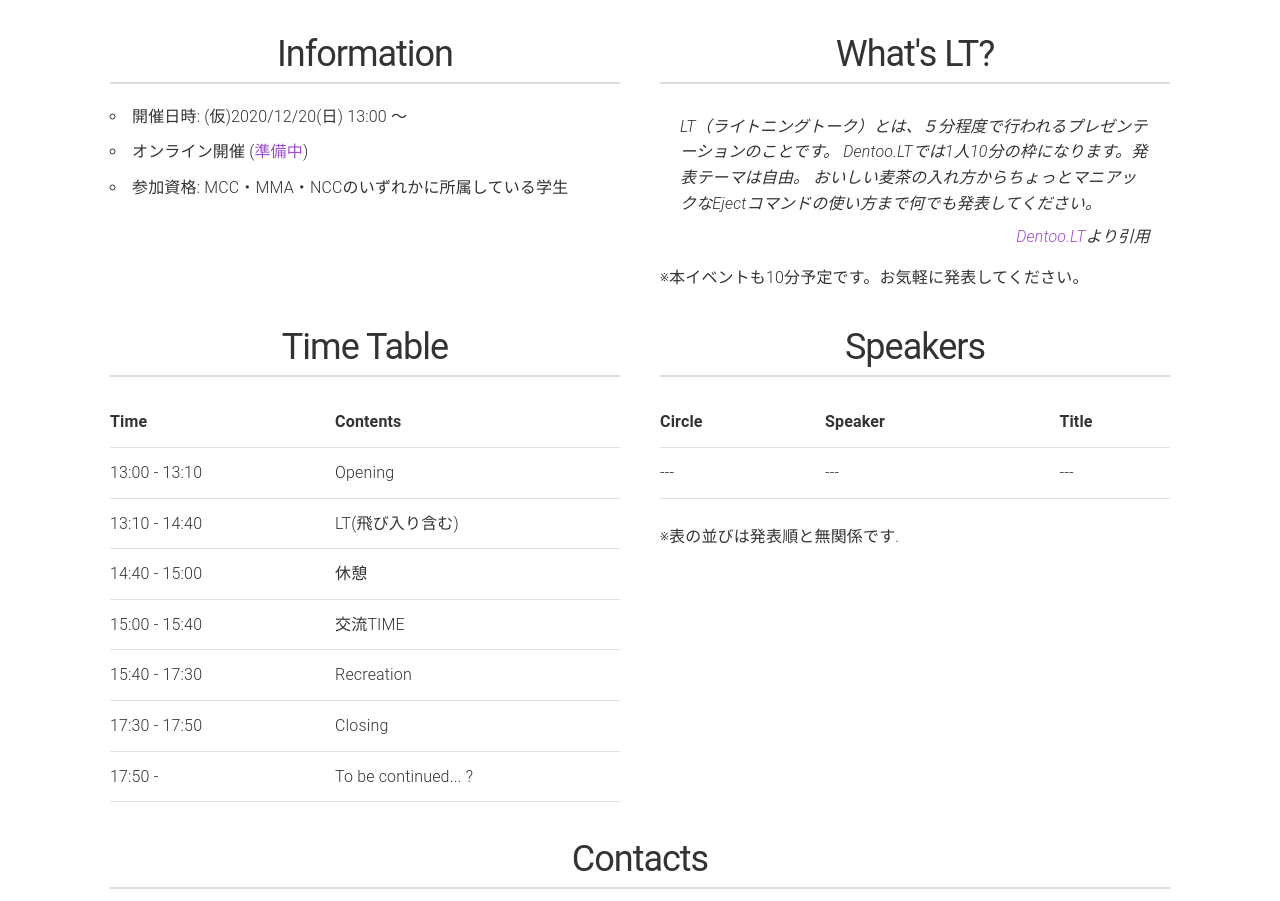
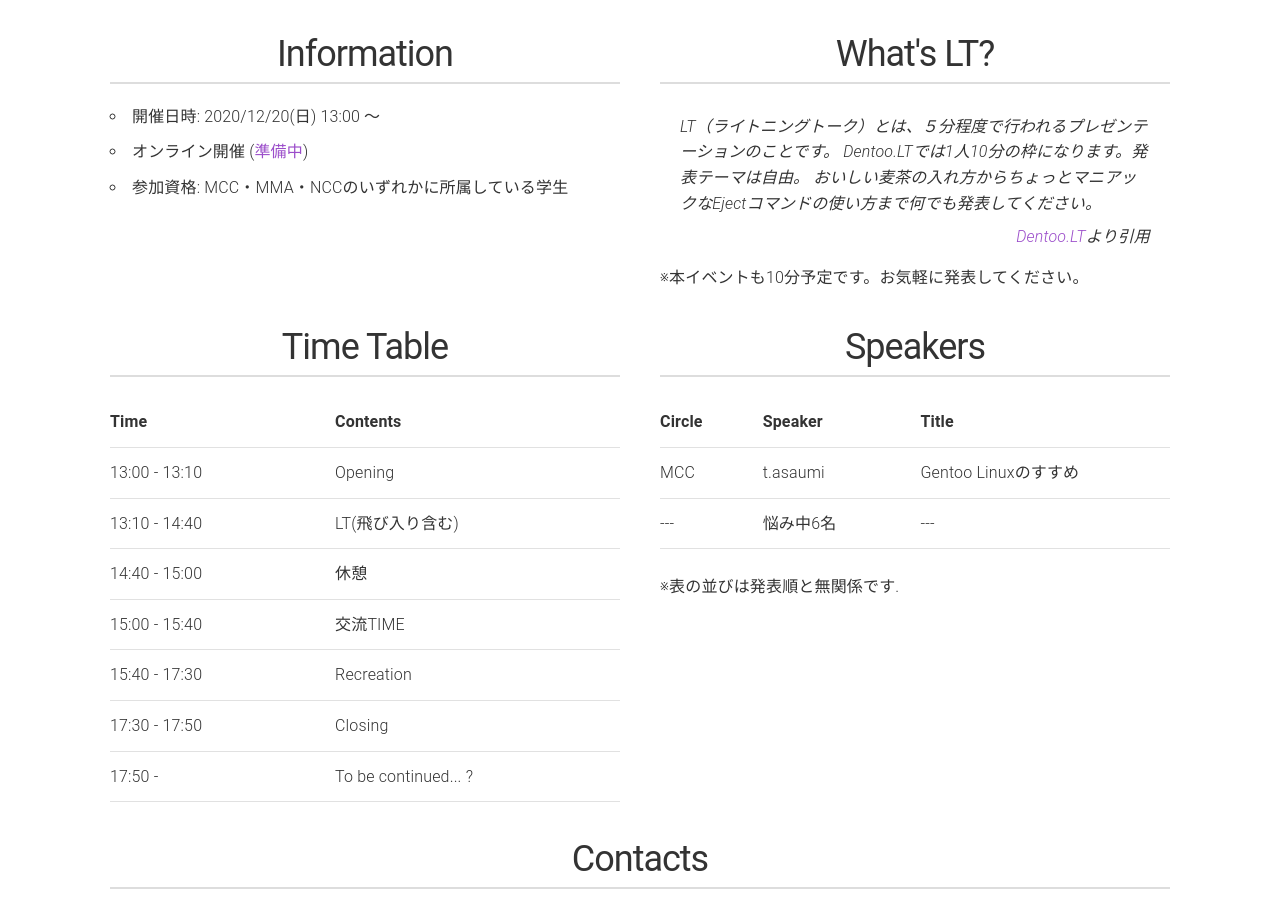
Before and after one commit to uecmma/MCCMMANCC2020, a plain HTML site: page index.html in a window 1280 px wide. Shown: the part 982-1883 px from the top of the page. Drawn offline with Linux system fonts and the light colour scheme.

Commit message:
deploy: f004d13a547c855692b7b5fe5b6eaa084a7ae69d

```diff
--- a/index.html
+++ b/index.html
@@ -10,7 +10,7 @@
   <meta property="og:description" content="3大技術系サークルMCC・MMA・NCCによる交流イベント">
   <meta property="og:type" content="website">
   <meta property="og:url" content="https://uecmma.github.io/MCCMMANCC2020/">
-  <meta property="og:image" content="https://uecmma.github.io/MCCMMANCC2020/img/uec-fountain.png">
+  <meta property="og:image" content="https://uecmma.github.io/MCCMMANCC2020/img/logo.png">
   <meta property="og:site_name" content="MCCMMANCC2020">
   <meta property="og:locale" content="ja_JP">
 
@@ -57,7 +57,7 @@
           <h2 class="title">Information</h2>
           <div class="description">
             <ul>
-              <li>開催日時: (仮)2020/12/20(日) 13:00 〜</li>
+              <li>開催日時: 2020/12/20(日) 13:00 〜</li>
               <li>オンライン開催 (<a href="https://www.google.co.jp/search?q=%E7%84%BC%E3%81%8D%E8%82%89&sxsrf=ALeKk02y3gLpzuR9-lrkKgExKmHeis81jQ:1607702924073&source=lnms&tbm=isch&sa=X&ved=2ahUKEwis88WNqMbtAhWOd94KHe9xB24Q_AUoAnoECAQQBA&biw=1401&bih=766" target="_blank" rel="noopener">準備中</a>)</li>
               <li>参加資格: MCC・MMA・NCCのいずれかに所属している学生</li>
             </ul>
@@ -109,7 +109,8 @@
           <div class="description">
             <table>
               <tr><th>Circle</th><th>Speaker</th><th>Title</th></tr>
-              <tr><td>---</td><td>---</td><td>---</td></tr>
+              <tr><td>MCC</td><td>t.asaumi</td><td>Gentoo Linuxのすすめ</td></tr>
+	      <tr><td>---</td><td>悩み中6名</td><td>---</td></tr>
             </table>
             <p>※表の並びは発表順と無関係です.</p>
           </div>
```
Also changed, not shown: img/uec-fountain.png (deleted), 2 other files.
